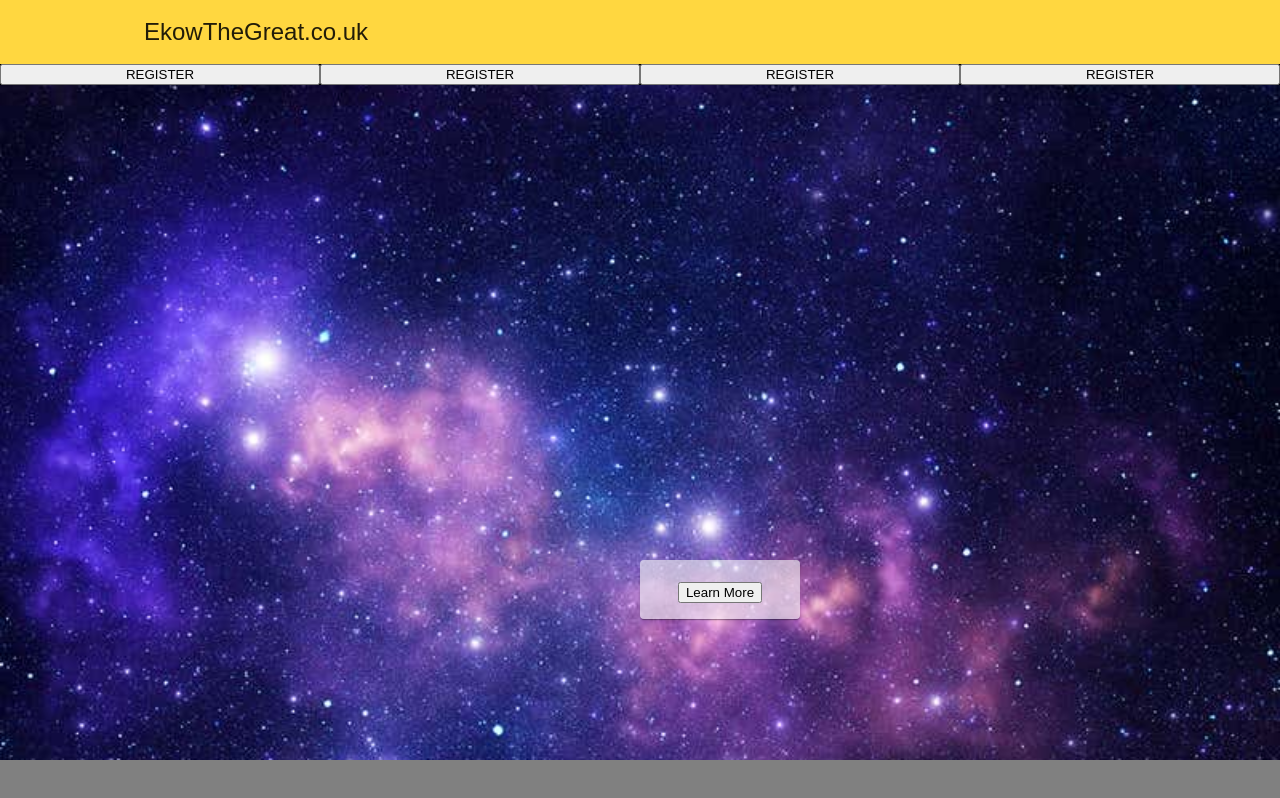
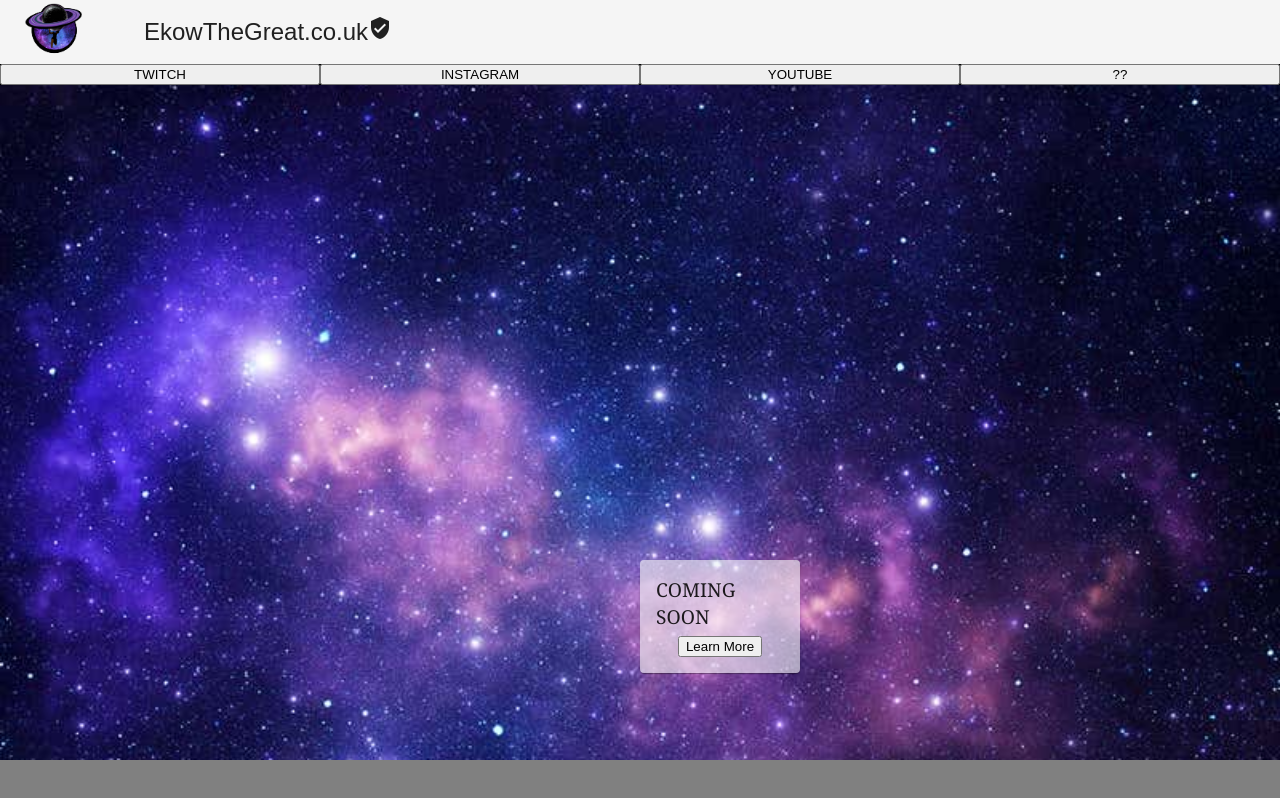
Before and after one commit to EkowTheGreat/webtest, an Angular app in the folder etgSite/: page / in a window 1280 px wide. Built offline with nearby package versions, Linux system fonts and the light colour scheme.

Commit message:
Styling homepage

```diff
--- a/etgSite/src/app/app.module.ts
+++ b/etgSite/src/app/app.module.ts
@@ -9,6 +9,7 @@ import { StreamComponent } from './stream/stream.component';
 import { MatToolbarModule } from '@angular/material/toolbar';
 import { MatCardModule } from '@angular/material/card';
 import {  MatBottomSheetModule } from '@angular/material/bottom-sheet';
+import {MatIconModule} from '@angular/material/icon';
 import { NoopAnimationsModule } from '@angular/platform-browser/animations';
 
 @NgModule({
@@ -23,6 +24,7 @@ import { NoopAnimationsModule } from '@angular/platform-browser/animations';
     MatToolbarModule ,
     MatBottomSheetModule,
     MatCardModule,
+    MatIconModule,
     NoopAnimationsModule
   ],
   providers: [],
--- a/etgSite/src/app/home/home.component.html
+++ b/etgSite/src/app/home/home.component.html
@@ -5,12 +5,17 @@
     </div>
     <div id="toolbar">
 
-        <mat-toolbar color="accent">
+        <mat-toolbar color="black">
              <span class="titleLogo"></span>
             <span class="title">EkowTheGreat.co.uk</span>
+            <span>
+                 <mat-icon class="example-icon" aria-hidden="false" aria-label="Verified">verified_user</mat-icon>
+            </span>
 
 
-            <!-- This fills the remaining space of the current row -->
+
+
+
             <span class="toolbarLinks"></span>
 
 
@@ -19,16 +24,16 @@
     </div>
     <div class="headerButtonLayout">
         <div class="headerButtonsBox">
-            <button class="headerButtons">REGISTER</button>
+            <button class="headerButtons">TWITCH</button>
         </div>
         <div class="headerButtonsBox">
-            <button class="headerButtons">REGISTER</button>
+            <button class="headerButtons">INSTAGRAM</button>
         </div>
         <div class="headerButtonsBox">
-            <button class="headerButtons">REGISTER</button>
+            <button class="headerButtons">YOUTUBE</button>
         </div>
         <div class="headerButtonsBox">
-            <button class="headerButtons">REGISTER</button>
+            <button class="headerButtons">??</button>
         </div>
 
 
@@ -42,6 +47,7 @@
 
 
         <mat-card class="info">
+            <span class="title">COMING SOON</span>
             <button mat-raised-button >Learn More</button>
         </mat-card>
 
--- a/etgSite/src/styles.scss
+++ b/etgSite/src/styles.scss
@@ -12,16 +12,22 @@
 
 
     .title{
+        right: 10vw;
         font-size: larger;
         font-family: fantasy;
     }
     .titleLogo{
+        top: 10vh;
+        right: 10vw;
+
         height: 10vh;
         width: 10vw;
-        min-width: 10vw;
-        min-height: 10vh;
+        min-width: 5vw;
+        min-height: 5vh;
         background-color: rgba(128, 128, 128, 0);
-        background-image: url(assets/newlogo.png);
+        background-image: url(assets/Final4.png);
+        background-size: contain;
+        background-repeat: no-repeat;
     }
     .toolbarLinks{
         flex: 1 1 auto;
```
Also changed, not shown: etgSite/src/assets/Final4.png (added), etgSite/src/assets/logoFinal.png (added).
